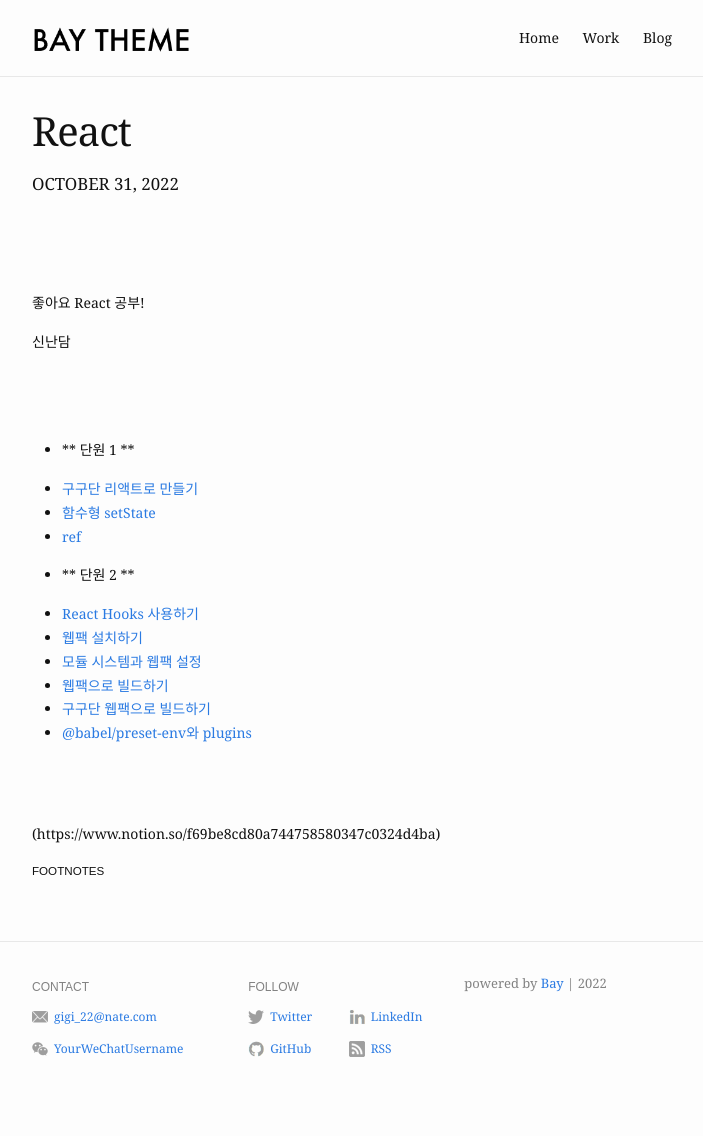
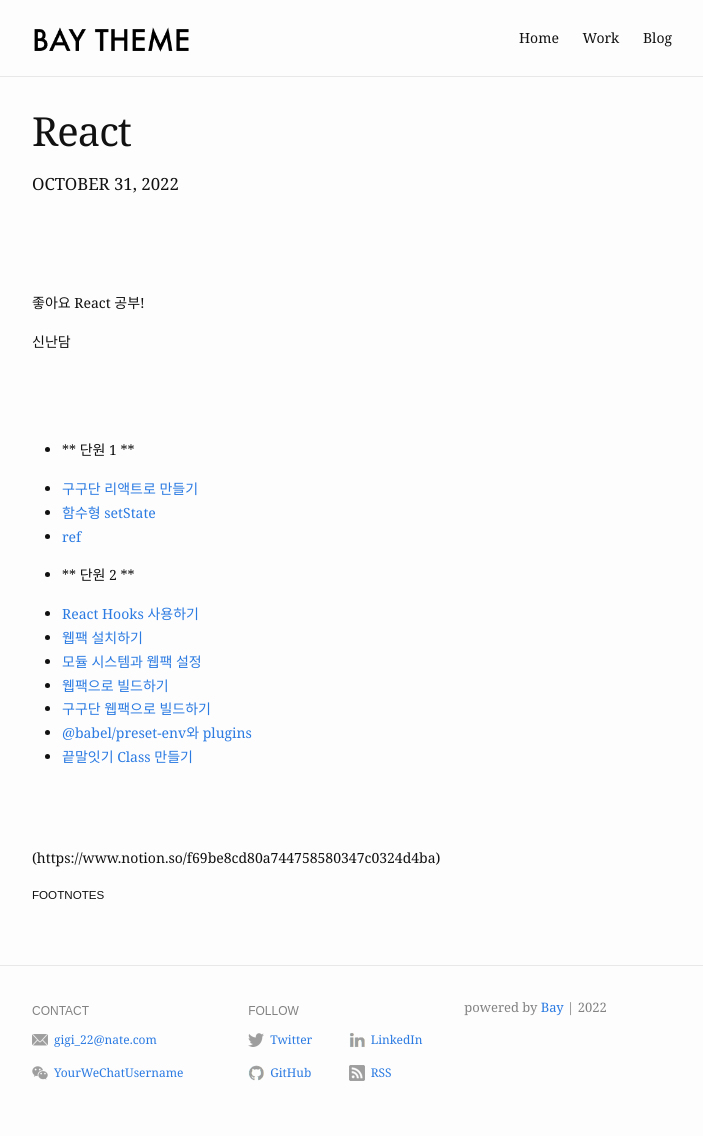
Before and after one commit to dorongkim/dorongkim.github.io, a Jekyll site: the page built from _posts/2022-10-31-React.md, in a window 1280 px wide. Shown: the whole page, without its empty margins (288-991 px from the left). Built offline with Jekyll 4.4.1, drawn with Linux system fonts in a browser that asks for light colours; before the commit the page ends 1112 px from its top, so only the background shows below that.

Commit message:
끝말잇기 class 만들기

```diff
--- a/_posts/2022-10-31-React.md
+++ b/_posts/2022-10-31-React.md
@@ -29,6 +29,9 @@ blurb: "React"
 - [웹팩으로 빌드하기][link_react_web_7]
 - [구구단 웹팩으로 빌드하기][link_react_web_8]
 - [@babel/preset-env와 plugins][link_react_web_9]
+- [끝말잇기 Class 만들기][link_react_web_10]
+
+
 
 <br />
 <br />
@@ -49,3 +52,4 @@ blurb: "React"
 [link_react_web_7]:https://warm-dew-a7a.notion.site/2b8707b2a6cc49a7a7ce34fca3a8b477
 [link_react_web_8]:https://warm-dew-a7a.notion.site/33a8ce9e4bd642fb8f939e67755f0b4f
 [link_react_web_9]:https://warm-dew-a7a.notion.site/babel-preset-env-plugins-ba73910143d7432cb9b38ae86aa71620
+[link_react_web_10]:https://warm-dew-a7a.notion.site/Class-e1fb850f8214412dbe9a87ad81fb1e44
```
